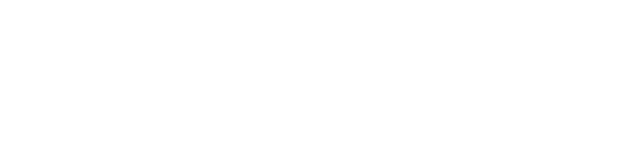
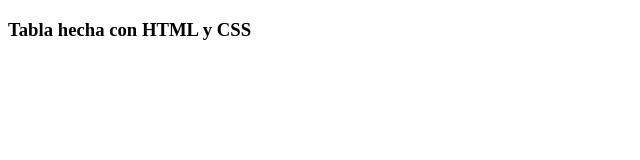
Before and after one commit to Marvin-Aguirre/SerieI, a plain HTML site: page index.html in a window 1280 px wide. Shown: the whole page, without its empty margins (0-640 px from the left). Drawn offline with Linux system fonts and the light colour scheme.

Commit message:
Se agrego un titulo

```diff
--- a/index.html
+++ b/index.html
@@ -6,6 +6,8 @@
     <title>Tabla hecha en HTML y CSS</title>
 </head>
 <body>
-
+    <section class="tabla">
+        <h3>Tabla hecha con HTML y CSS</h3>
+    </section>
 </body>
 </html>
```
